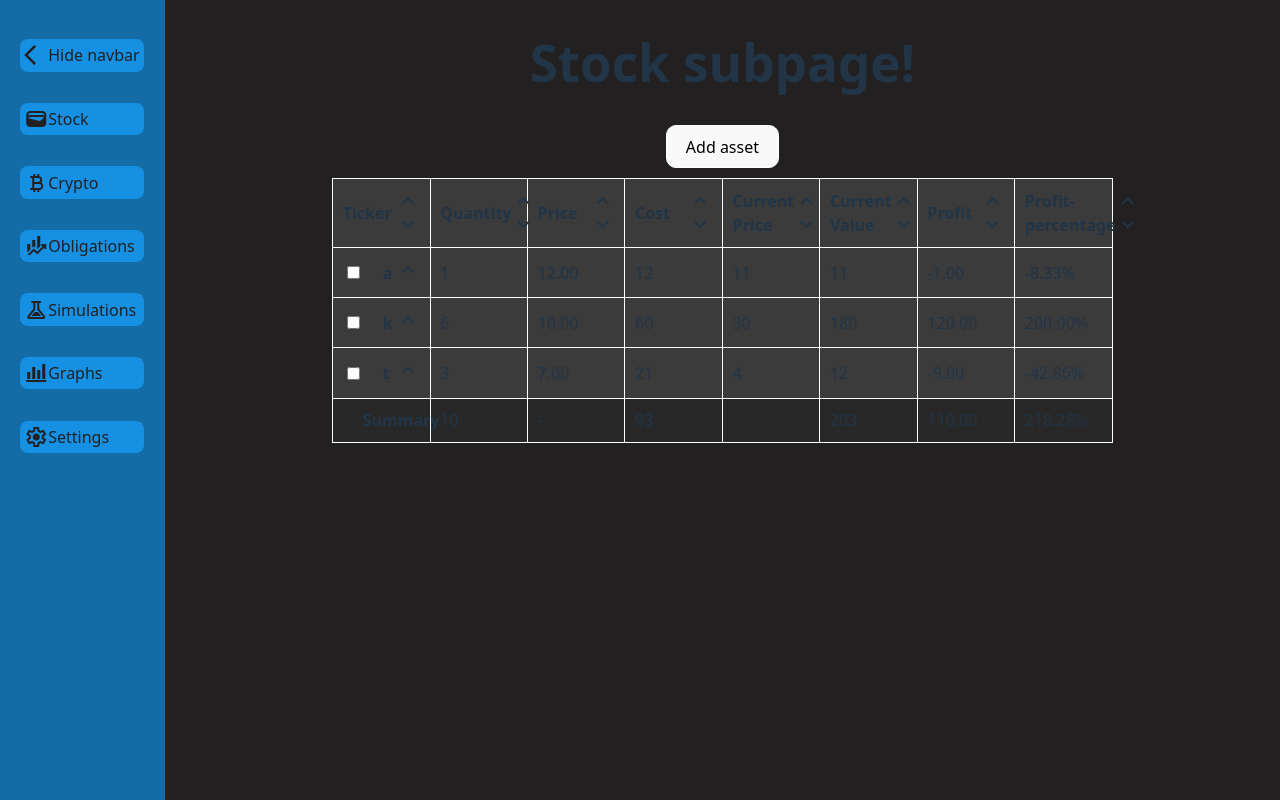
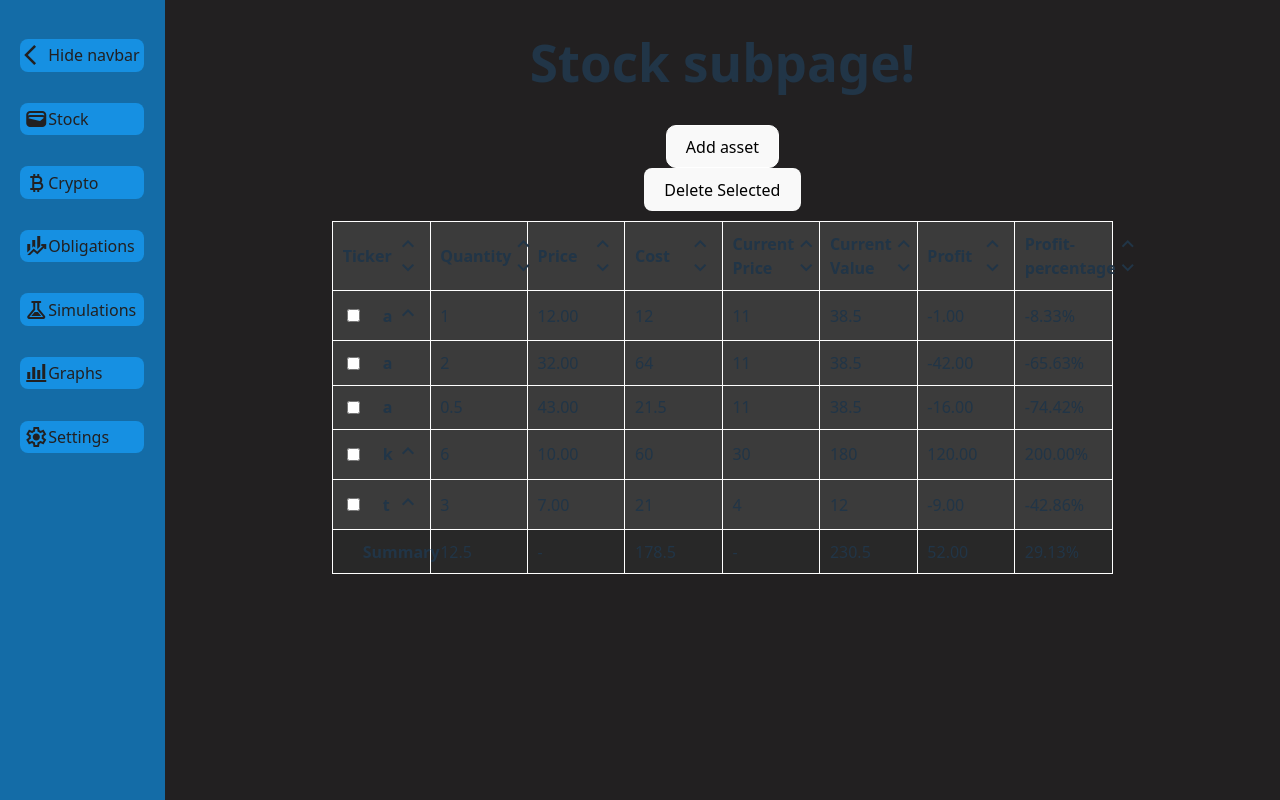
Before and after one commit to MaciejGd/WASM-local-first-investment-app, a React (Vite) app: page / in a window 1280 px wide. Built offline with nearby package versions, Linux system fonts and the light colour scheme.

Commit message:
Logic of deleting rows from table added, simple button for removing resources added to page

```diff
--- a/src/subpages/wallet/AssetsTable.jsx
+++ b/src/subpages/wallet/AssetsTable.jsx
@@ -83,7 +83,6 @@ function AssetsTableBody({ assets, onToggleVisibility, onSelectRow }) {
 }
 
 export function AssetRow({ asset, rowClassName, onToggleVisibility, summary, onSelectRow }) {
-    console.log("Asset selected: ", asset.selected);
     return (
         <tr className={rowClassName}>
             <td>
--- a/src/subpages/wallet/Stock.jsx
+++ b/src/subpages/wallet/Stock.jsx
@@ -11,10 +11,16 @@ function AddAssetButton({onAddPress}) {
     return (<div><button className="assets_add_button" onClick={onAddPress}>Add asset</button></div>);
 }
 
+function DeleteSelectedButton({ onDeleteSelectedCb }) {
+    return (<button onClick={()=>onDeleteSelectedCb()}>Delete Selected</button>)
+}
+
 export default function StockPage() {
     /// EXAMPLE STARTING DATA
     let a = new AssetsEntry("a");
     a.insert(1, 12);
+    a.insert(2, 32);
+    a.insert(0.5, 43);
     a.current_price = 11;
     let k = new AssetsEntry("k");
     k.insert(6, 10);
@@ -99,10 +105,18 @@ export default function StockPage() {
         setAssets(new_map);
     }
 
+    function deleteSelected() {
+        console.log("Delete selected callback");
+        const new_map = new AssetsMap(assets);
+        new_map.deleteSelected();
+        setAssets(new_map);
+    }
+
     return (
         <>
             <h1>Stock subpage!</h1>
             <AddAssetButton onAddPress={toggleModalVisibility}></AddAssetButton>
+            <DeleteSelectedButton onDeleteSelectedCb={deleteSelected}></DeleteSelectedButton>
             <AssetsTable assets={assets}
                         onToggleVisibility={toggleAssetVisibility}
                         onSortUp={sortUp}
--- a/src/subpages/wallet/StockAssets.js
+++ b/src/subpages/wallet/StockAssets.js
@@ -100,14 +100,34 @@ export class AssetsEntry {
     selectData(idx, select) {
         if (!this.folded) {
             this._data[idx].selected = select;
-            if (select == false) {
-                // it means not all are selected so uncheck averages
-                this.average_data.selected = false;
-            }
+            // if all selected, then average should be selected, if even one not selected then avg not selected
+            let sel_amount = 0;
+            this._data.forEach((e) => { sel_amount += (e.selected) ? 1 : 0; });
+            this.average_data.selected = (sel_amount === this._data.length) ? true : false;
             return;
         }
         this._data.forEach((e) => { e.selected = select; } );
         this.average_data.selected = select;
+    }
+    // function for deleting selected data from the assets container
+    // Returns: true -> delete whole container, false -> do not delete whole container
+    deleteData() {
+        // if folded, analyze all records as one
+        if (this.folded) {
+            if (this.average_data.selected) {
+                this._data = []; // clear data
+                this.folded_data = [];
+            }
+        }
+        else {
+            for (var i = this._data.length - 1; i >= 0; i--) {
+                if (this._data[i].selected === true) {
+                    this._data.splice(i, 1); // remove element if it is selected
+                }
+            }
+        }
+        // if data empty after removal, delete whole asset entry
+        return (this._data.length === 0) ? true : false;
     }
 };
 
@@ -194,7 +214,7 @@ export class AssetsMap {
         let isFolded = false;
         let ticker = "Summary";
         let quantity = 0;
-        let cost = 0;
+        let cost = 0.0;
         let profit = 0.0;
         let current_value = 0.0;
         this.asset_map.forEach((entry) => {
@@ -213,7 +233,8 @@ export class AssetsMap {
         summary.current_price = "-";
         summary.profit = profit.toFixed(2);
         summary.current_value = current_value;
-        summary.profit_percentage = (100 + (profit / cost) * 100).toFixed(2);
+        // we divide so if cost === 0, just return 0 :))
+        summary.profit_percentage = (cost != 0) ? ((profit / cost) * 100).toFixed(2) : 0;
         summary.price = "-";
         summary.cost = cost;
 
@@ -263,4 +284,13 @@ export class AssetsMap {
         const new_map = (inc) ? new Map([...this.asset_map].sort(sortInc)) : new Map([...this.asset_map].sort(sortDec));
         this.asset_map = new_map;
     }
+
+    deleteSelected() {
+        this.asset_map.forEach(((el, idx, assets) => {
+            if (el.deleteData()) {
+                assets.delete(el.ticker);
+            }
+        }));
+        this.countAssetsSummary(); // recalculate summary
+    }
 };
```
